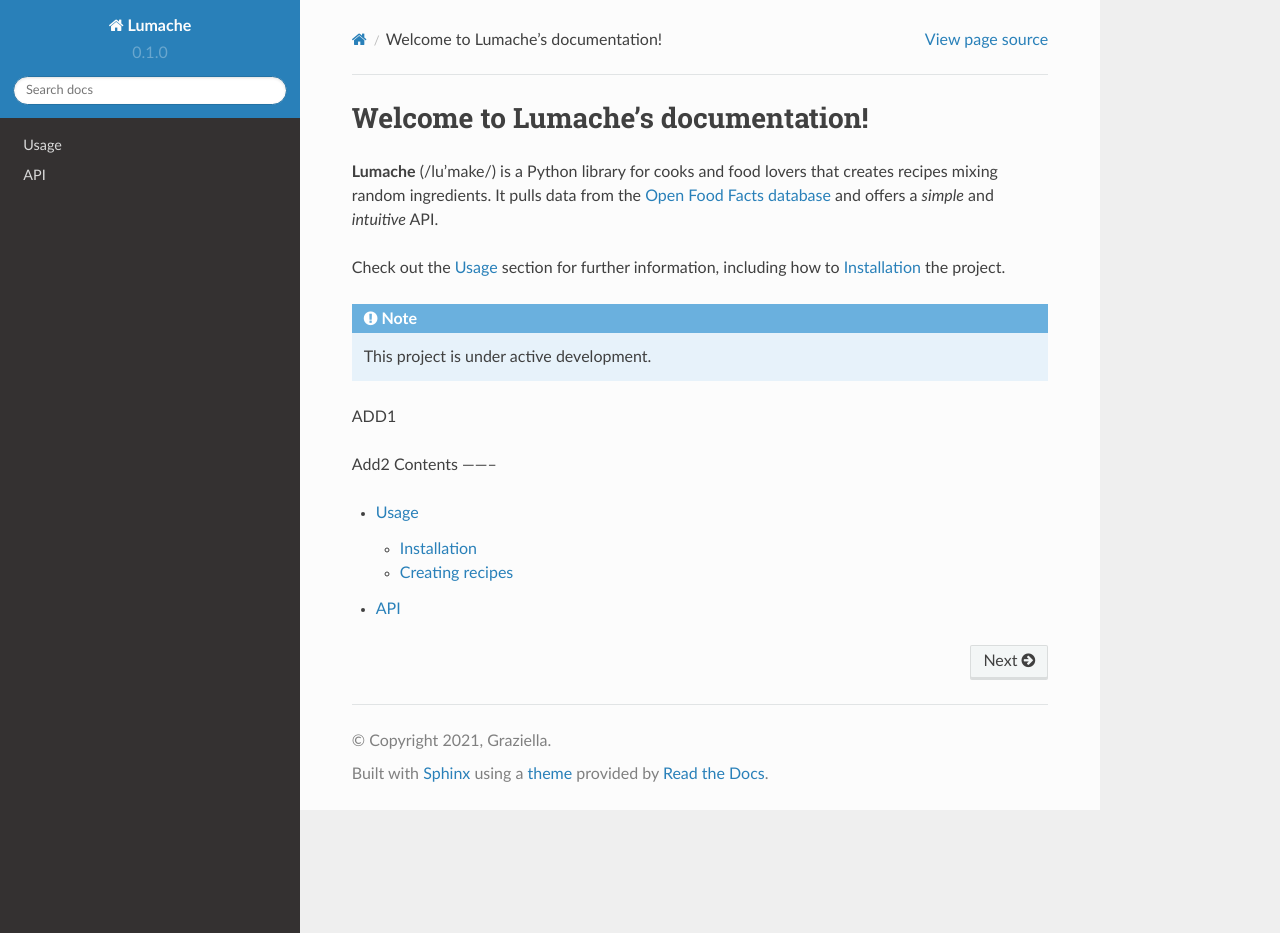
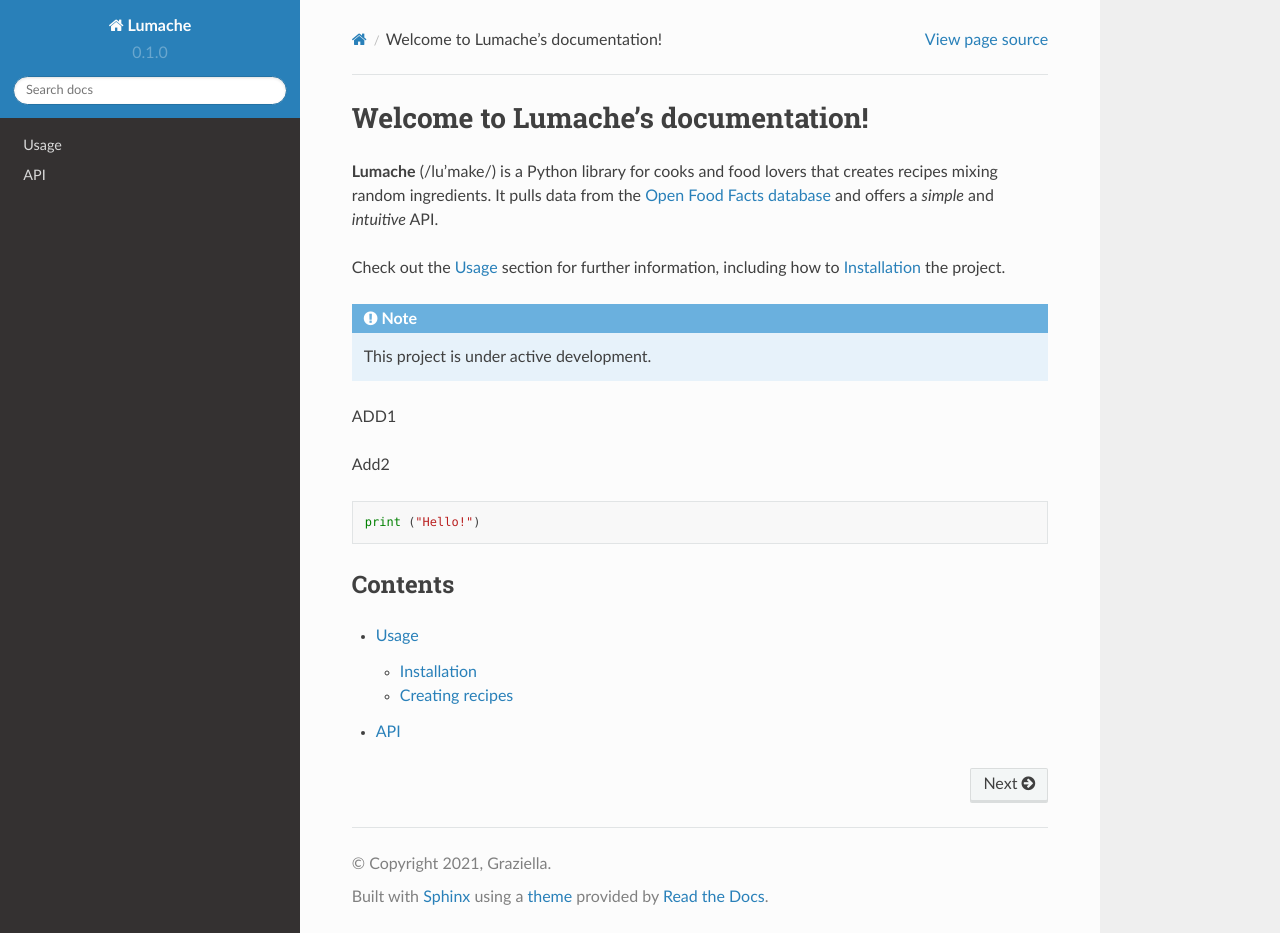
Before and after one commit to YuheiYamauchi/rtd-tutorial, a Sphinx documentation site: the page built from docs/source/index.rst, in a window 1280 px wide and 933 px high. Built offline with Sphinx 7.4.7 and the Read the Docs theme 2.0.0, drawn with Linux system fonts in a browser that asks for light colours.

Commit message:
Update index.rst

```diff
--- a/docs/source/index.rst
+++ b/docs/source/index.rst
@@ -16,6 +16,13 @@ how to :ref:`installation` the project.
 ADD1
 
 Add2
+
+.. code-block:: python
+
+   print ("Hello!")
+
+
+
 Contents
 --------
 
```
